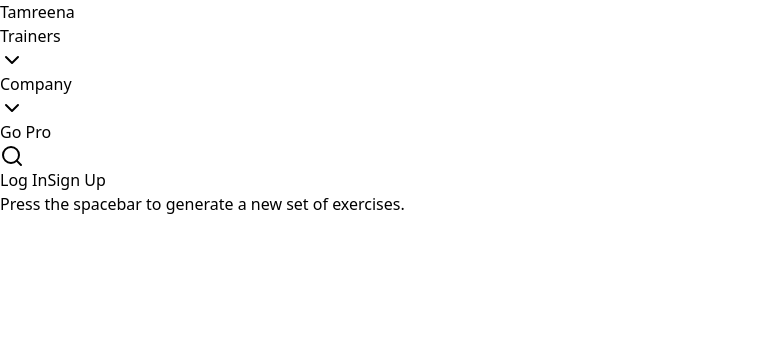
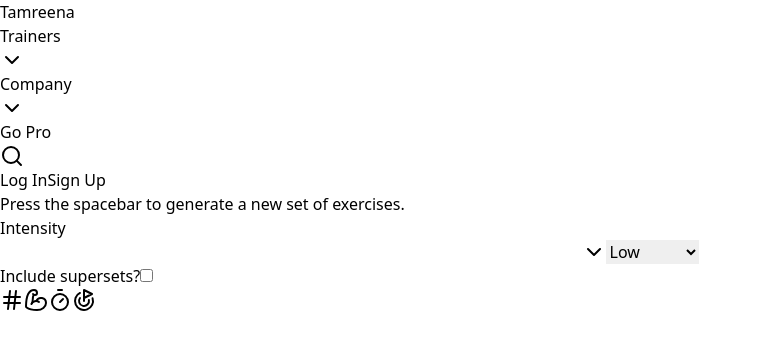
Before and after one commit to ammarsarhan/tamreena, a React (Vite) app: page /app in a window 1280 px wide. Shown: the top 350 px of the page, without its empty margins (0-762 px from the left). Built offline with nearby package versions, Linux system fonts and the light colour scheme.

Commit message:
Added Select component and set up initial Filter component layout

```diff
--- a/src/assets/styles/index.css
+++ b/src/assets/styles/index.css
@@ -1,3 +1,9 @@
 @tailwind base;
 @tailwind components;
 @tailwind utilities;
+
+.flex-center {
+    display: flex;
+    align-items: center;
+    justify-content: center;
+}
--- a/src/components/Filter.tsx
+++ b/src/components/Filter.tsx
@@ -1,9 +1,51 @@
+import { Hash, BicepsFlexed, Timer, Goal } from "lucide-react"
+import { ReactNode } from "react"
+import Select from "./Select"
+
+export function FilterButton ({children}: {
+    children: ReactNode
+}) {
+    return (
+        <button className="text-gray-700 hover:bg-gray-100 transition-all p-2 rounded-md">
+            {children}
+        </button>
+    )
+}
+
 export default function Filter () {
     return (
-        <div className="px-6 py-5 border-b-[1px]">
+        <div className="flex items-center justify-between px-6 py-3 border-b-[1px]">
             <span className="text-sm text-gray-500">Press the spacebar to generate a new set of exercises.</span>
-            <div className="flex items-center gap-x-4">
-
+            <div className="flex items-center">
+                <div className="flex items-center gap-x-6 px-6 border-l-[1px] text-sm">
+                    <div className="flex items-center gap-x-3">
+                        <span>Intensity</span>
+                        <Select>
+                            <option value="low">Low</option>
+                            <option value="medium">Medium</option>
+                            <option value="high">High</option>
+                            <option value="low">Very High</option>
+                        </Select>
+                    </div>
+                    <div className="flex items-center gap-x-3">
+                        <span>Include supersets?</span>
+                        <input type="checkbox" name="supersets"/>
+                    </div>
+                </div>
+                <div className="flex items-center gap-x-8 pl-6 border-l-[1px]">
+                    <FilterButton>
+                        <Hash className="w-5 h-5"/>
+                    </FilterButton>
+                    <FilterButton>
+                        <BicepsFlexed className="w-5 h-5"/>
+                    </FilterButton>
+                    <FilterButton>
+                        <Timer className="w-5 h-5"/>
+                    </FilterButton>
+                    <FilterButton>
+                        <Goal className="w-5 h-5"/>
+                    </FilterButton>
+                </div>
             </div>
         </div>
     )
--- /dev/null
+++ b/src/components/Select.tsx
@@ -0,0 +1,13 @@
+import { ChevronDown } from "lucide-react";
+import { ReactNode } from "react";
+
+export default function Select ({children}: {children: ReactNode}) {
+    return (
+        <div className="flex-center relative">
+            <ChevronDown className="w-3 h-3 absolute right-1"/>
+            <select name="intensity" className="border-[1px] pl-2 pr-6 py-1 rounded-md appearance-none">
+                {children}
+            </select>
+        </div>
+    )
+}
```
